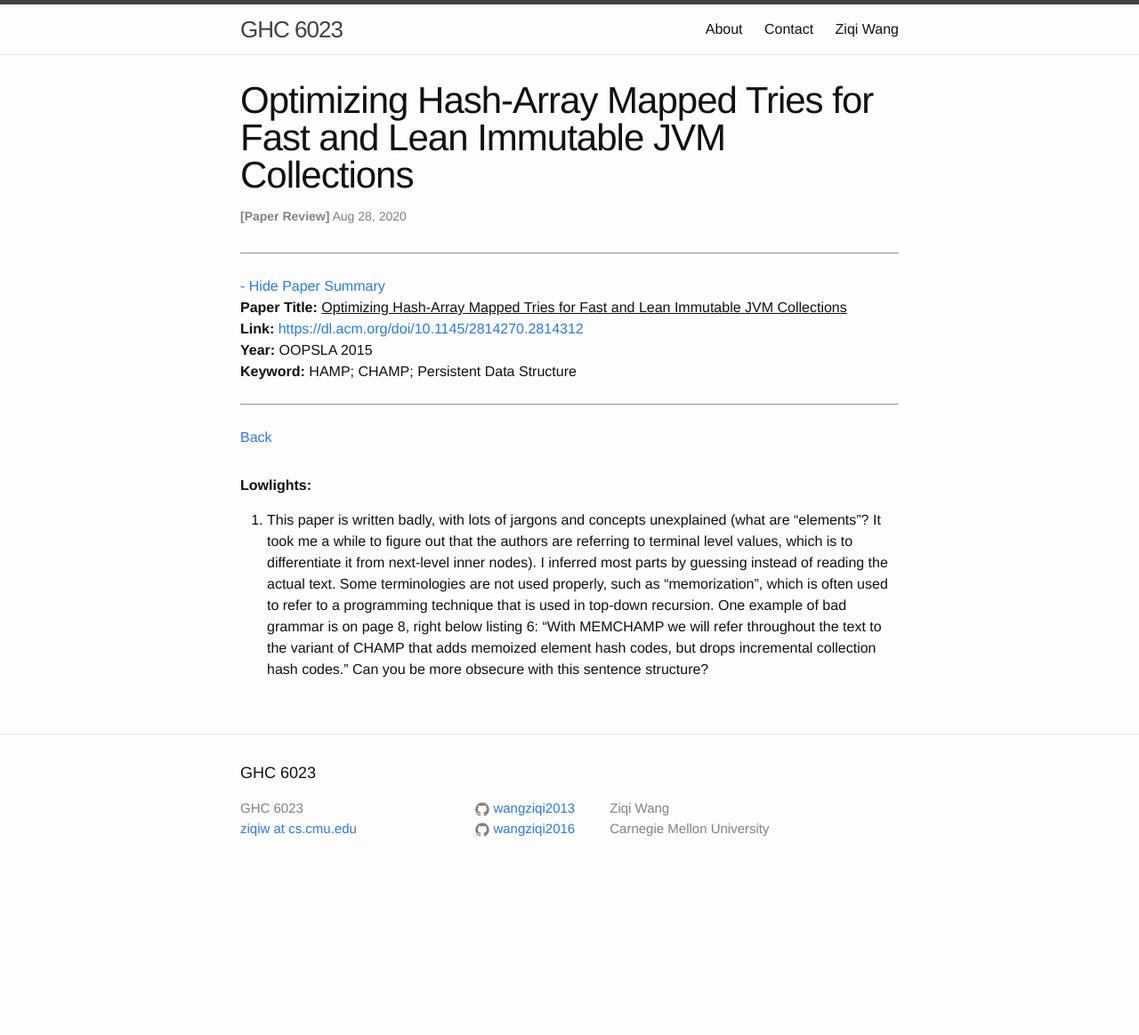
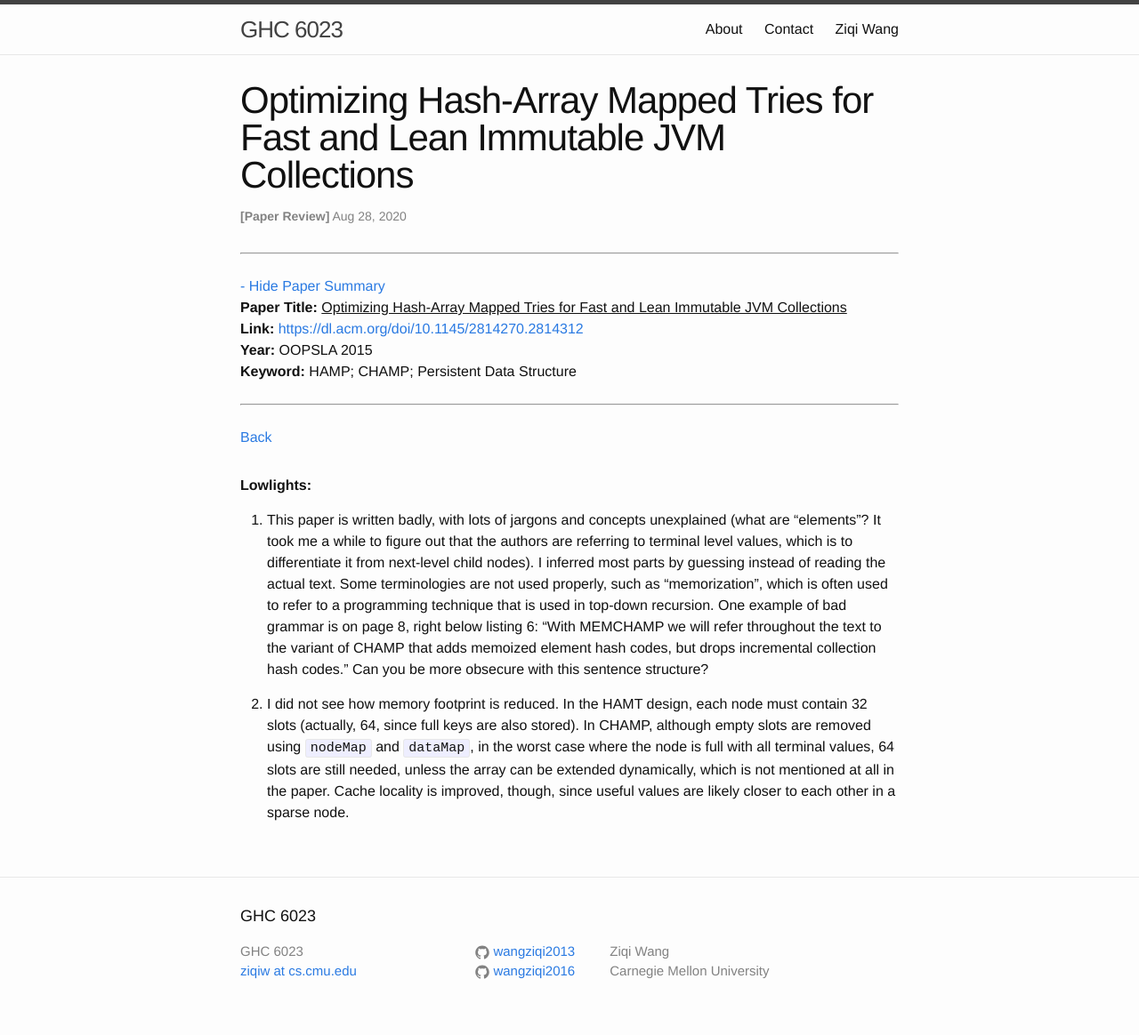
Before and after one commit to wangziqi2013/wangziqi2013.github.io, a Jekyll site: the page built from _posts/2020-08-08-CHAMP.markdown, in a window 1280 px wide. Shown: the whole page at 89% size. Built offline with Jekyll 4.4.1, drawn with Linux system fonts in a browser that asks for light colours; before the commit the page ends 1003 px from its top, so only the background shows below that.

Commit message:
Adding lowlight

```diff
--- a/_posts/2020-08-08-CHAMP.markdown
+++ b/_posts/2020-08-08-CHAMP.markdown
@@ -16,7 +16,7 @@ version_mgmt:
 **Lowlights:**
 
 1. This paper is written badly, with lots of jargons and concepts unexplained (what are "elements"? It took me a while to
-   figure out that the authors are referring to terminal level values, which is to differentiate it from next-level inner
+   figure out that the authors are referring to terminal level values, which is to differentiate it from next-level child
    nodes). I inferred most parts by guessing instead
    of reading the actual text. Some terminologies are not used properly, such as "memorization", which is often used to
    refer to a programming technique that is used in top-down recursion.
@@ -25,3 +25,9 @@ version_mgmt:
     variant of CHAMP that adds memoized element hash codes,
     but drops incremental collection hash codes."
     Can you be more obsecure with this sentence structure?
+
+2. I did not see how memory footprint is reduced. In the HAMT design, each node must contain 32 slots (actually, 64, since
+   full keys are also stored). In CHAMP, although empty slots are removed using `nodeMap` and `dataMap`, in the worst
+   case where the node is full with all terminal values, 64 slots are still needed, unless the array can be extended
+   dynamically, which is not mentioned at all in the paper.
+   Cache locality is improved, though, since useful values are likely closer to each other in a sparse node.
```
